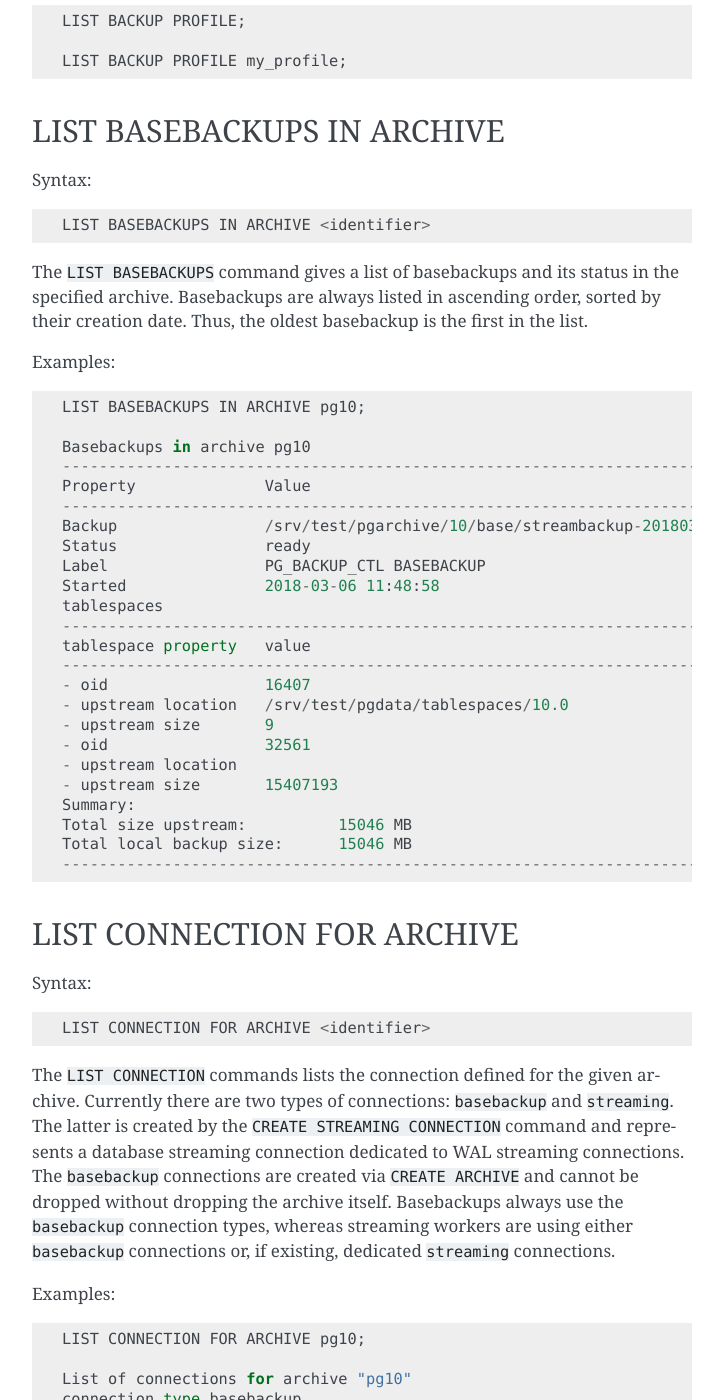
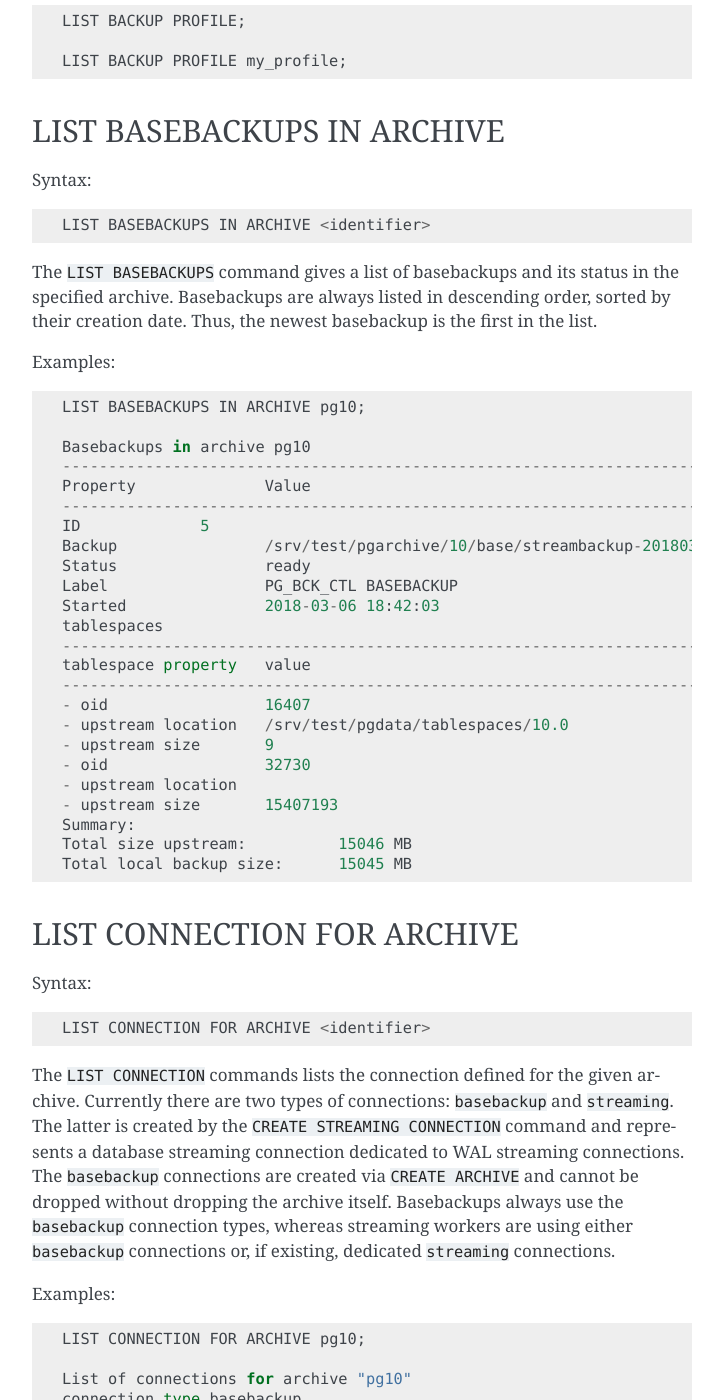
Before and after one commit to credativ/pg_backup_ctl-plus, a Sphinx documentation site: the page built from resources/reference/source/commandref.rst, in a window 1280 px wide and 1400 px high, scrolled down 4181 px. Shown: the whole window, without its empty margins (388-1111 px from the left). Built offline with Sphinx 7.4.7, drawn with Linux system fonts in a browser that asks for light colours; some of the changed text lies outside the part shown.

Commit message:
Change the way we are going to apply PIN/UNPIN actions.
Previously the plan was to apply them in ascending order,
oldest backup to newest. But the old pg_backup_ctl script
does it in the opposite, newest to oldest. So change the
approach here to match the old behavior.

Also make the output for LIST BASEBACKUPS to display
the newest basebackups first, sorted by creation date
in descending order. This commit just adjusts the documentation,
code change will follow.

```diff
--- a/resources/reference/source/commandref.rst
+++ b/resources/reference/source/commandref.rst
@@ -188,8 +188,8 @@ Syntax::
 
 The ``LIST BASEBACKUPS`` command gives a list of
 basebackups and its status in the specified archive.
-Basebackups are always listed in ascending order, sorted
-by their creation date. Thus, the oldest basebackup is the
+Basebackups are always listed in descending order, sorted
+by their creation date. Thus, the newest basebackup is the
 first in the list.
 
 Examples::
@@ -200,10 +200,11 @@ Examples::
   --------------------------------------------------------------------------------
   Property       	Value
   --------------------------------------------------------------------------------
-  Backup         	/srv/test/pgarchive/10/base/streambackup-20180306114858
+  ID             5
+  Backup         	/srv/test/pgarchive/10/base/streambackup-20180306184203
   Status         	ready
-  Label          	PG_BACKUP_CTL BASEBACKUP
-  Started        	2018-03-06 11:48:58
+  Label          	PG_BCK_CTL BASEBACKUP
+  Started        	2018-03-06 18:42:03
   tablespaces
   --------------------------------------------------------------------------------
   tablespace property 	value
@@ -211,13 +212,12 @@ Examples::
   - oid                 16407
   - upstream location   /srv/test/pgdata/tablespaces/10.0
   - upstream size       9
-  - oid                 32561
+  - oid                 32730
   - upstream location
   - upstream size       15407193
   Summary:
   Total size upstream:     	15046 MB
-  Total local backup size: 	15046 MB
-  --------------------------------------------------------------------------------
+  Total local backup size: 	15045 MB
 
 
 LIST CONNECTION FOR ARCHIVE
@@ -418,7 +418,7 @@ by one of the following actions:
 
   If the argument to UNPIN is a number, prefix by the ``+`` literal,
   then UNPIN treats this number as the number of basebackups to
-  unpin. It will travers the list of basebackups down in ascending
+  unpin. It will travers the list of basebackups down in descending
   order, whereas the list is sorted by creation date, newest first.
   It will stop, if ``COUNT`` number of basebackups are unpinned.
   ``UNPIN`` will stop, as soon as the end of list is reached.
```
